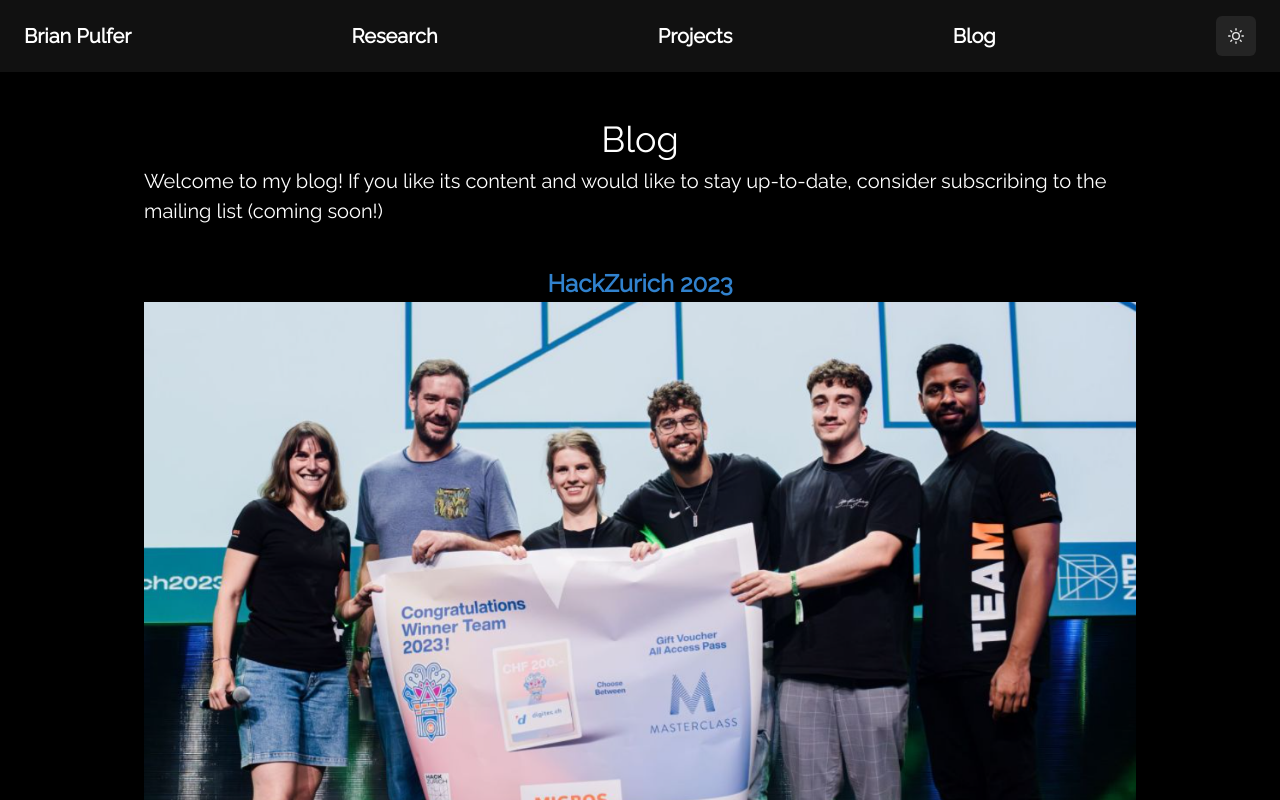
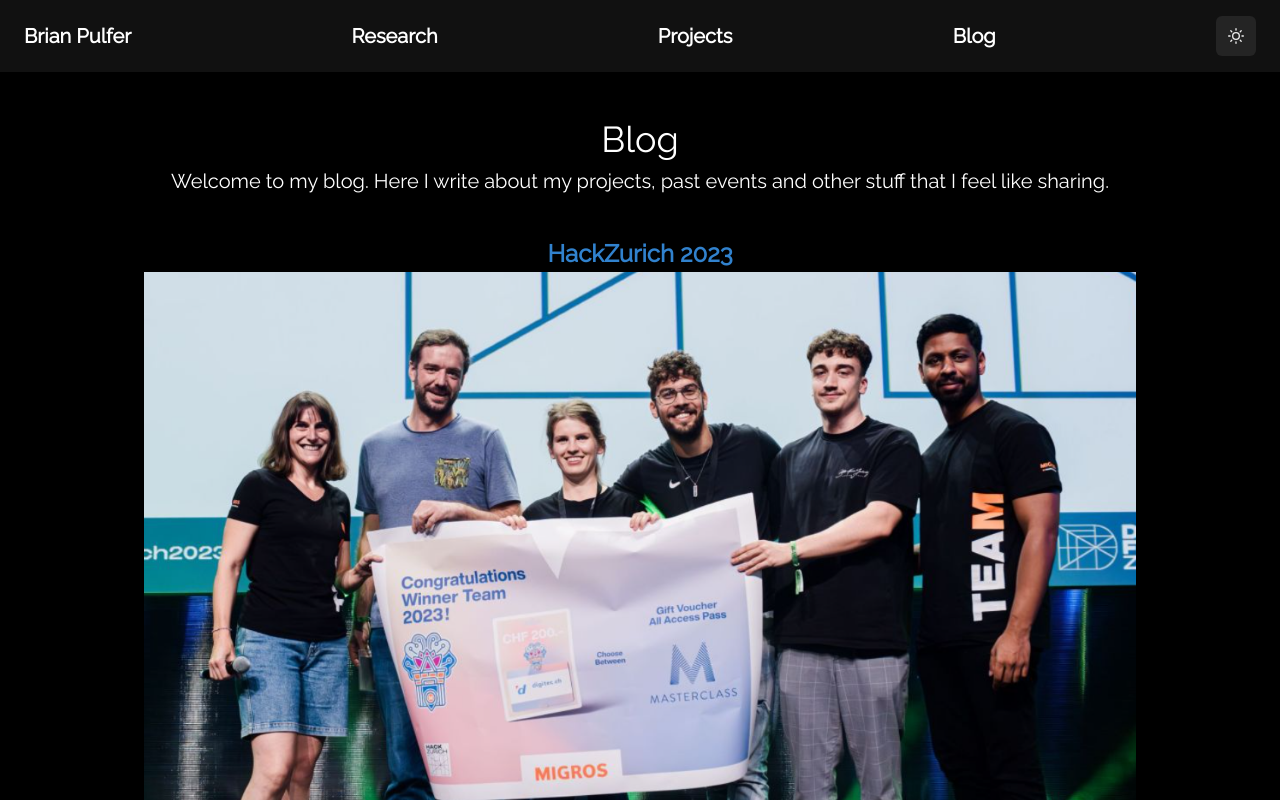
Before and after one commit to BrianPulfer/website, a Next.js app: page /blog in a window 1280 px wide. Shown: the top 800 px of the page. Built offline with nearby package versions, Linux system fonts and the light colour scheme.

Commit message:
Letting mailing list as a long-term todo.

```diff
--- a/src/pages/blog/index.tsx
+++ b/src/pages/blog/index.tsx
@@ -9,8 +9,7 @@ export default function Projects () {
           <Head><title>Blog</title></Head>
           <Text fontSize={'4xl'} textAlign={'center'}>Blog</Text>
           <Text fontSize={'xl'} mb={10}>
-            Welcome to my blog! If you like its content and would like to stay up-to-date,
-            consider subscribing to the mailing list (coming soon!)
+            Welcome to my blog. Here I write about my projects, past events and other stuff that I feel like sharing.
           </Text>
           <Stack spacing={10}>
             <StackItem>
```
